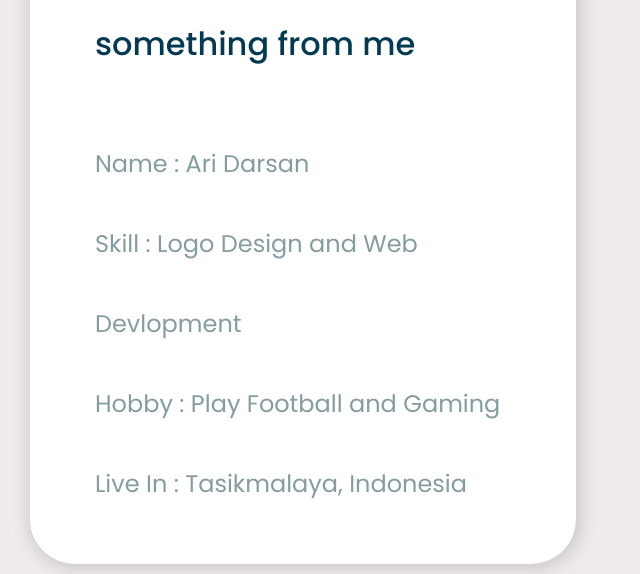
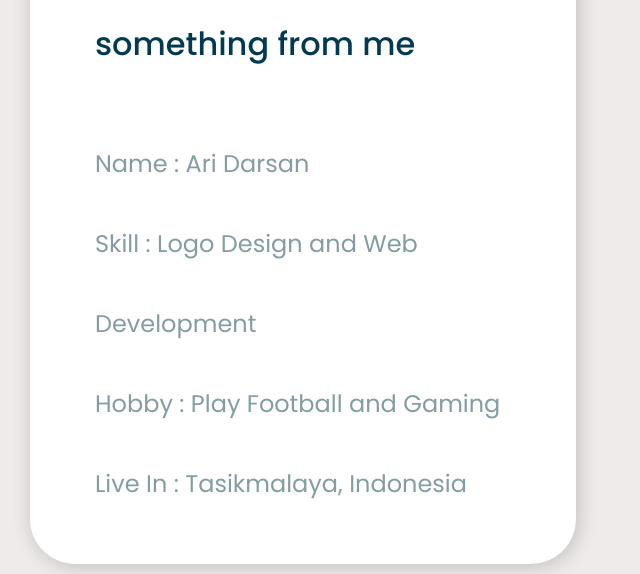
Before and after one commit to aridarsan/landing-page-ari, a plain HTML site: page index.html in a window 1280 px wide. Shown: the part 1480-2054 px from the top of the page, 640-1280 px from the left. Drawn offline with nearby package versions, Linux system fonts and the light colour scheme.

Commit message:
update typo

```diff
--- a/index.html
+++ b/index.html
@@ -56,7 +56,7 @@
         <div class="col-lg-5">
           <h3 class="card-title">Hello, if you want know about me, i can tell you something from me</h3>
           <p class="card-text">Name : Ari Darsan<br>
-            Skill : Logo Design and Web Devlopment<br>
+            Skill : Logo Design and Web Development<br>
             Hobby : Play Football and Gaming<br>
             Live In : Tasikmalaya, Indonesia</p>
           <a href="#contact" class="btn btn-primary tombol">Let's Connect</a>
```
